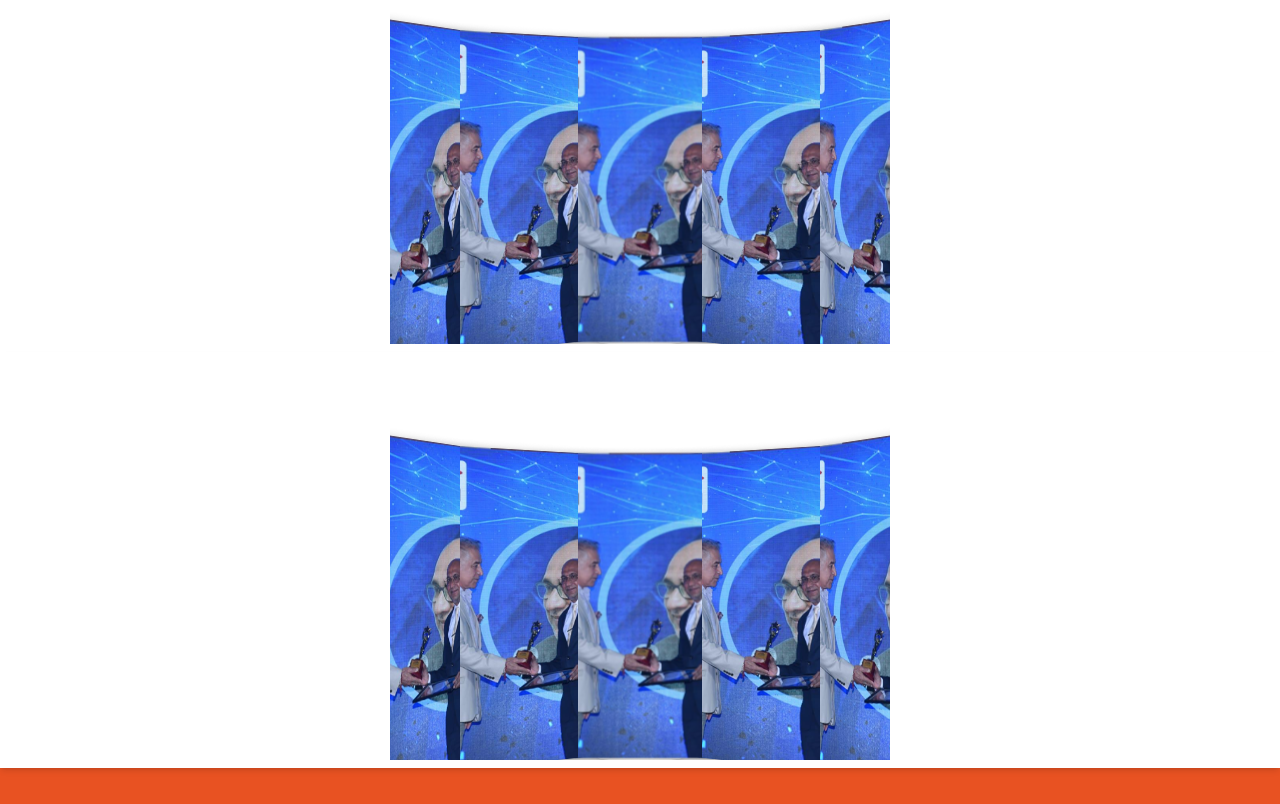
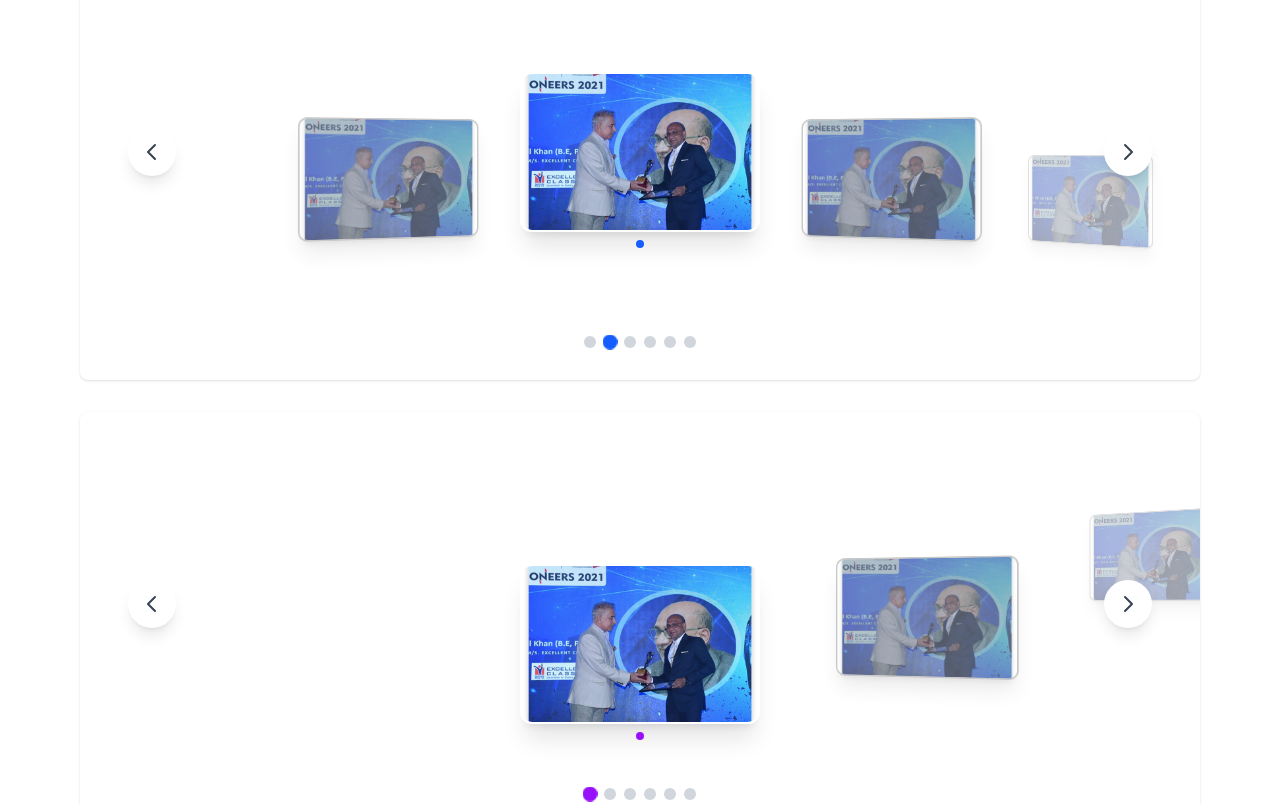
Before and after one commit to dev-nexcore/excellent_class_User, a Next.js app: page /gallery in a window 1280 px wide. Shown: the part 420-1224 px from the top of the page. Built offline with nearby package versions, Linux system fonts and the light colour scheme; a web font is replaced by a local one.

Commit message:
added effect of photos inside gallery

```diff
--- a/src/components/Gallery/imagecomponent.jsx
+++ b/src/components/Gallery/imagecomponent.jsx
@@ -1,57 +1,287 @@
 "use client";
-import React, { useEffect, useRef, useState } from "react";
+import React, { useEffect, useState } from "react";
 
-export default function CurvedCarousel() {
+// import React, { useState, useEffect } from 'react';
+
+export default function DualRowPhotoCarousel() {
   const [activeIndex, setActiveIndex] = useState(0);
+  const [secondRowActiveIndex, setSecondRowActiveIndex] = useState(0);
+
   const images = [
     "/Rectangle17.png", "/Rectangle17.png", "/Rectangle17.png",
     "/Rectangle17.png", "/Rectangle17.png", "/Rectangle17.png"
   ];
 
-  // Auto rotate every 2 seconds
+  // Auto slide every 3 seconds for first row only
   useEffect(() => {
     const interval = setInterval(() => {
       setActiveIndex((prev) => (prev + 1) % images.length);
-    }, 2000);
+    }, 3000);
 
     return () => clearInterval(interval);
   }, [images.length]);
 
+  // First row transform style (original)
   const getTransformStyle = (index) => {
     const offset = index - activeIndex;
-    const angle = offset * 30; // Angle between items
-    const translateZ = -300; // Depth
-    const rotateY = angle;
+
+    if (Math.abs(offset) > 2) {
+      return {
+        opacity: 0,
+        transform: "translateX(1000px)",
+        transition: "all 0.8s cubic-bezier(0.25, 0.46, 0.45, 0.94)",
+      };
+    }
+
+    const spacing = 280;
+    const translateX = offset * spacing;
+    const translateZ = -Math.abs(offset) * 150;
+    const rotateY = offset * -25;
+    const scale = 1 - Math.abs(offset) * 0.15;
+    const translateY = Math.abs(offset) * 30;
 
     return {
-      transform: `rotateY(${rotateY}deg) translateZ(${translateZ}px)`,
-      transition: "transform 0.8s",
+      transform: `
+        translateX(${translateX}px)
+        translateY(${translateY}px)
+        translateZ(${translateZ}px)
+        rotateY(${rotateY}deg)
+        scale(${scale})
+      `,
+      opacity: 1 - Math.abs(offset) * 0.3,
+      transition: "all 0.8s cubic-bezier(0.25, 0.46, 0.45, 0.94)",
+      zIndex: 10 - Math.abs(offset),
     };
   };
 
+  // Second row transform style (curved space effect)
+  const getSecondRowTransformStyle = (index) => {
+    const offset = index - secondRowActiveIndex;
+
+    if (Math.abs(offset) > 2) {
+      return {
+        opacity: 0,
+        transform: "translateX(1000px)",
+        transition: "all 0.8s cubic-bezier(0.25, 0.46, 0.45, 0.94)",
+      };
+    }
+
+    const spacing = 320; // Increased spacing for better curve effect
+    const translateX = offset * spacing;
+    const translateZ = -Math.abs(offset) * 150;
+    const rotateY = offset * -25;
+    const scale = 1 - Math.abs(offset) * 0.15;
+
+    // Curved space effect - center goes down, sides go up
+    const translateY = -Math.pow(offset, 2) * 25 + 40;
+
+    return {
+      transform: `
+        translateX(${translateX}px)
+        translateY(${translateY}px)
+        translateZ(${translateZ}px)
+        rotateY(${rotateY}deg)
+        scale(${scale})
+      `,
+      opacity: 1 - Math.abs(offset) * 0.3,
+      transition: "all 0.8s cubic-bezier(0.25, 0.46, 0.45, 0.94)",
+      zIndex: 10 - Math.abs(offset),
+    };
+  };
+
+  const handleImageClick = (index) => {
+    setActiveIndex(index);
+  };
+
+  const handleSecondRowImageClick = (index) => {
+    setSecondRowActiveIndex(index);
+  };
+
+  const goToPrevious = () => {
+    setActiveIndex((prev) => (prev - 1 + images.length) % images.length);
+  };
+
+  const goToNext = () => {
+    setActiveIndex((prev) => (prev + 1) % images.length);
+  };
+
+  const goToSecondRowPrevious = () => {
+    setSecondRowActiveIndex((prev) => (prev - 1 + images.length) % images.length);
+  };
+
+  const goToSecondRowNext = () => {
+    setSecondRowActiveIndex((prev) => (prev + 1) % images.length);
+  };
+
   return (
-    <div className="relative h-[400px] flex items-center justify-center overflow-hidden">
+    <div className="w-full max-w-6xl mx-auto p-4 space-y-8">
+      {/* First Row - Original Style with Auto-slide */}
+      <div className="bg-white p-8 rounded-lg shadow-sm overflow-hidden">
+        {/* <h3 className="text-xl font-semibold text-center mb-6 text-gray-800">First Row - Auto Slide</h3> */}
+        <div className="relative h-80 flex items-center justify-center">
           <div
-        className="relative w-[500px] h-[300px]"
+            className="relative w-full h-full"
+            style={{
+              perspective: "1200px",
+              perspectiveOrigin: "center center",
+            }}
+          >
+            <div
+              className="relative w-full h-full"
               style={{
                 transformStyle: "preserve-3d",
-          perspective: "1000px",
               }}
             >
               {images.map((src, idx) => (
                 <div
                   key={idx}
-            className="absolute top-0 left-0 w-full h-full"
-            style={getTransformStyle(idx)}
+                  className="absolute top-1/2 left-1/2 cursor-pointer"
+                  style={{
+                    width: "240px",
+                    height: "160px",
+                    marginLeft: "-120px",
+                    marginTop: "-80px",
+                    ...getTransformStyle(idx),
+                  }}
+                  onClick={() => handleImageClick(idx)}
                 >
                   <img
                     src={src}
-              alt={`img-${idx}`}
-              className="w-full  object-cover rounded-2xl shadow-lg"
+                    alt={`Photo ${idx + 1}`}
+                    className="w-full h-full object-cover rounded-xl shadow-xl border-2 border-white"
+                    style={{
+                      filter: idx === activeIndex ? "brightness(1)" : "brightness(0.7)",
+                      transition: "filter 0.3s ease",
+                    }}
                   />
+
+                  {idx === activeIndex && (
+                    <div className="absolute -bottom-4 left-1/2 transform -translate-x-1/2">
+                      <div className="w-2 h-2 bg-blue-600 rounded-full"></div>
+                    </div>
+                  )}
                 </div>
               ))}
             </div>
           </div>
+
+          <button
+            onClick={goToPrevious}
+            className="absolute left-4 top-1/2 transform -translate-y-1/2 bg-white bg-opacity-80 hover:bg-opacity-100 rounded-full p-3 shadow-lg transition-all duration-200 z-20"
+          >
+            <svg className="w-6 h-6 text-gray-700" fill="none" stroke="currentColor" viewBox="0 0 24 24">
+              <path strokeLinecap="round" strokeLinejoin="round" strokeWidth={2} d="M15 19l-7-7 7-7" />
+            </svg>
+          </button>
+
+          <button
+            onClick={goToNext}
+            className="absolute right-4 top-1/2 transform -translate-y-1/2 bg-white bg-opacity-80 hover:bg-opacity-100 rounded-full p-3 shadow-lg transition-all duration-200 z-20"
+          >
+            <svg className="w-6 h-6 text-gray-700" fill="none" stroke="currentColor" viewBox="0 0 24 24">
+              <path strokeLinecap="round" strokeLinejoin="round" strokeWidth={2} d="M9 5l7 7-7 7" />
+            </svg>
+          </button>
+        </div>
+
+        <div className="flex justify-center mt-6 space-x-2">
+          {images.map((_, idx) => (
+            <button
+              key={idx}
+              onClick={() => setActiveIndex(idx)}
+              className={`w-3 h-3 rounded-full transition-all duration-200 ${
+                idx === activeIndex
+                  ? "bg-blue-600 scale-125"
+                  : "bg-gray-300 hover:bg-gray-400"
+              }`}
+            />
+          ))}
+        </div>
+      </div>
+
+      {/* Second Row - Curved Space Effect, No Auto-slide */}
+      <div className="bg-white p-8 rounded-lg shadow-sm overflow-hidden">
+        {/* <h3 className="text-xl font-semibold text-center mb-6 text-gray-800">Second Row - Curved Space Effect</h3> */}
+        <div className="relative h-80 flex items-center justify-center">
+          <div
+            className="relative w-full h-full"
+            style={{
+              perspective: "1200px",
+              perspectiveOrigin: "center center",
+            }}
+          >
+            <div
+              className="relative w-full h-full"
+              style={{
+                transformStyle: "preserve-3d",
+              }}
+            >
+              {images.map((src, idx) => (
+                <div
+                  key={idx}
+                  className="absolute top-1/2 left-1/2 cursor-pointer"
+                  style={{
+                    width: "240px",
+                    height: "160px",
+                    marginLeft: "-120px",
+                    marginTop: "-80px",
+                    ...getSecondRowTransformStyle(idx),
+                  }}
+                  onClick={() => handleSecondRowImageClick(idx)}
+                >
+                  <img
+                    src={src}
+                    alt={`Photo ${idx + 1}`}
+                    className="w-full h-full object-cover rounded-xl shadow-xl border-2 border-white"
+                    style={{
+                      filter: idx === secondRowActiveIndex ? "brightness(1)" : "brightness(0.7)",
+                      transition: "filter 0.3s ease",
+                    }}
+                  />
+
+                  {idx === secondRowActiveIndex && (
+                    <div className="absolute -bottom-4 left-1/2 transform -translate-x-1/2">
+                      <div className="w-2 h-2 bg-purple-600 rounded-full"></div>
+                    </div>
+                  )}
+                </div>
+              ))}
+            </div>
+          </div>
+
+          <button
+            onClick={goToSecondRowPrevious}
+            className="absolute left-4 top-1/2 transform -translate-y-1/2 bg-white bg-opacity-80 hover:bg-opacity-100 rounded-full p-3 shadow-lg transition-all duration-200 z-20"
+          >
+            <svg className="w-6 h-6 text-gray-700" fill="none" stroke="currentColor" viewBox="0 0 24 24">
+              <path strokeLinecap="round" strokeLinejoin="round" strokeWidth={2} d="M15 19l-7-7 7-7" />
+            </svg>
+          </button>
+
+          <button
+            onClick={goToSecondRowNext}
+            className="absolute right-4 top-1/2 transform -translate-y-1/2 bg-white bg-opacity-80 hover:bg-opacity-100 rounded-full p-3 shadow-lg transition-all duration-200 z-20"
+          >
+            <svg className="w-6 h-6 text-gray-700" fill="none" stroke="currentColor" viewBox="0 0 24 24">
+              <path strokeLinecap="round" strokeLinejoin="round" strokeWidth={2} d="M9 5l7 7-7 7" />
+            </svg>
+          </button>
+        </div>
+
+        <div className="flex justify-center mt-6 space-x-2">
+          {images.map((_, idx) => (
+            <button
+              key={idx}
+              onClick={() => setSecondRowActiveIndex(idx)}
+              className={`w-3 h-3 rounded-full transition-all duration-200 ${
+                idx === secondRowActiveIndex
+                  ? "bg-purple-600 scale-125"
+                  : "bg-gray-300 hover:bg-gray-400"
+              }`}
+            />
+          ))}
+        </div>
+      </div>
+    </div>
   );
 }
```
Lines whose indentation alone changed are shown as unchanged.
